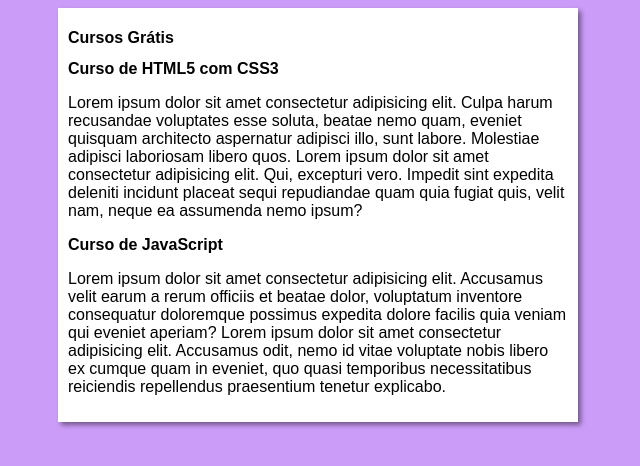
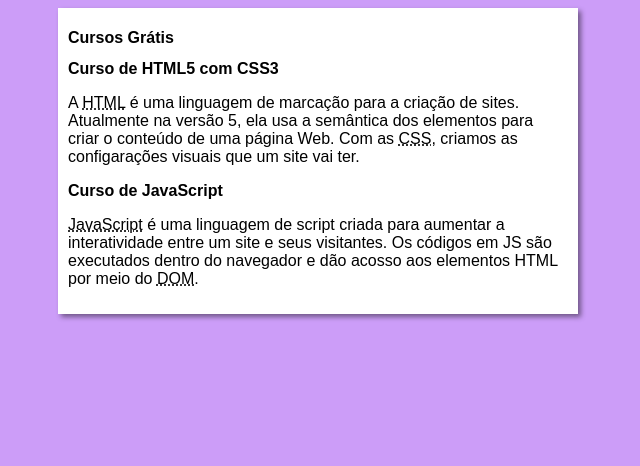
Before and after one commit to KairosMP/projeto-site, a plain HTML site: page index.html in a window 1280 px wide. Shown: the whole page, without its empty margins (322-962 px from the left). Drawn offline with Linux system fonts and the light colour scheme.

Commit message:
alterações no conteudo

```diff
--- a/index.html
+++ b/index.html
@@ -14,11 +14,11 @@
         </header>
         <article>
             <h2>Curso de HTML5 com CSS3</h2>
-            <p>Lorem ipsum dolor sit amet consectetur adipisicing elit. Culpa harum recusandae voluptates esse soluta, beatae nemo quam, eveniet quisquam architecto aspernatur adipisci illo, sunt labore. Molestiae adipisci laboriosam libero quos. Lorem ipsum dolor sit amet consectetur adipisicing elit. Qui, excepturi vero. Impedit sint expedita deleniti incidunt placeat sequi repudiandae quam quia fugiat quis, velit nam, neque ea assumenda nemo ipsum?</p>
+            <p>A <abbr title="HyperText Markup Language">HTML</abbr> é uma linguagem de marcação para a criação de sites. Atualmente na versão 5, ela usa a semântica dos elementos para criar o conteúdo de uma página Web. Com as <abbr title="Cascading Style Sheets">CSS</abbr>, criamos as configarações visuais que um site vai ter.</p>
         </article>
         <article>
             <h2>Curso de JavaScript</h2>
-            <p>Lorem ipsum dolor sit amet consectetur adipisicing elit. Accusamus velit earum a rerum officiis et beatae dolor, voluptatum inventore consequatur doloremque possimus expedita dolore facilis quia veniam qui eveniet aperiam? Lorem ipsum dolor sit amet consectetur adipisicing elit. Accusamus odit, nemo id vitae voluptate nobis libero ex cumque quam in eveniet, quo quasi temporibus necessitatibus reiciendis repellendus praesentium tenetur explicabo.</p>
+            <p><abbr title="JavaScript">JavaScript</abbr> é uma linguagem de script criada para aumentar a interatividade entre um site e seus visitantes. Os códigos em JS são executados dentro do navegador e dão acosso aos elementos HTML por meio do <abbr title="Document Object Model">DOM</abbr>.</p>
         </article>
     </main>
 </body>
```
